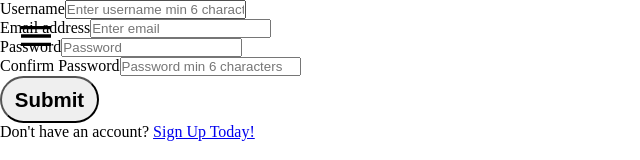
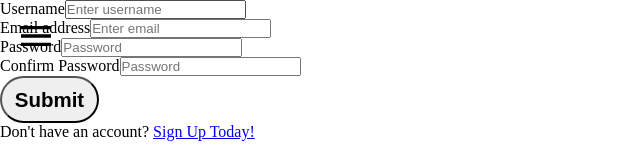
Before and after one commit to Fatima-hub333/appointment-diary-front-end, a React (Create React App) app: page /#/sign_up in a window 1280 px wide. Shown: the top 160 px of the page, without its empty margins (0-640 px from the left). Built offline with nearby package versions, Linux system fonts and the light colour scheme; no server answers; a web font is replaced by a local one.

Commit message:
Update SignupForm.js

```diff
--- a/src/components/SignUpForm.js
+++ b/src/components/SignUpForm.js
@@ -20,7 +20,7 @@ function SignUpForm() {
             type="text"
             {...register('name')}
             name="name"
-            placeholder="Enter username min 6 characters"
+            placeholder="Enter username"
           />
         </Form.Group>
 
@@ -50,7 +50,7 @@ function SignUpForm() {
             type="password"
             {...register('password_confirmation')}
             name="password_confirmation"
-            placeholder="Password min 6 characters "
+            placeholder="Password"
           />
         </Form.Group>
 
```
